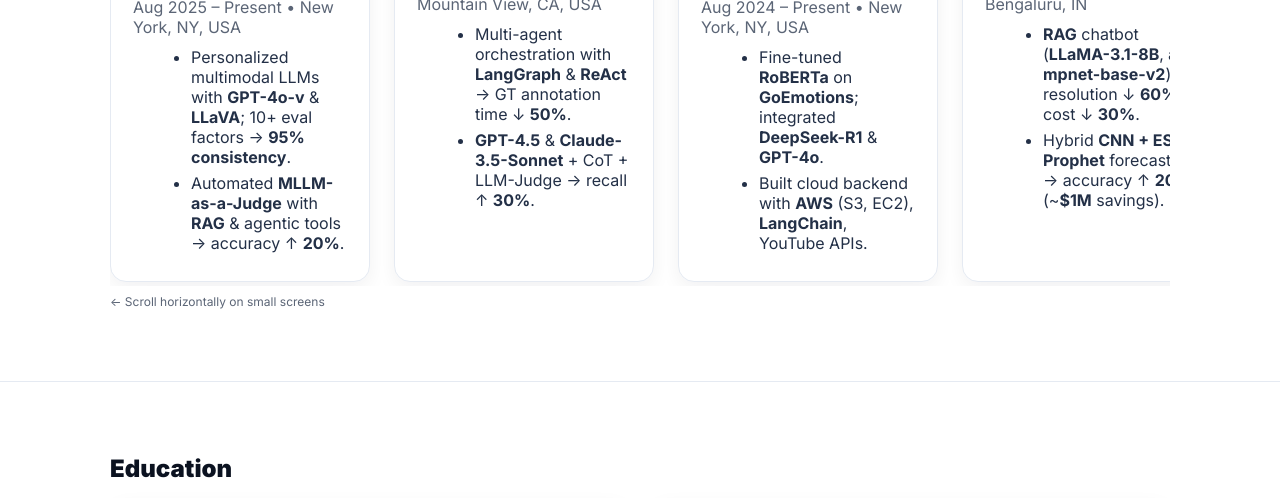
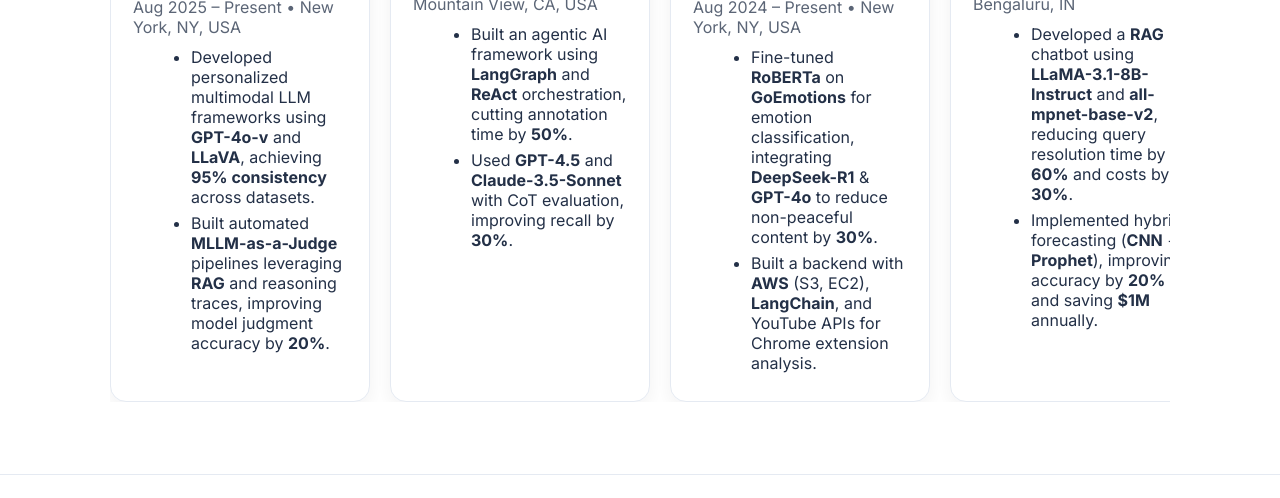
Before and after one commit to prakhar394/prakhar394.github.io, a plain HTML site: page index.html in a window 1280 px wide. Shown: the part 9139-9637 px from the top of the page. Drawn offline with Linux system fonts and the light colour scheme.

Commit message:
Update index.html

```diff
--- a/index.html
+++ b/index.html
@@ -316,64 +316,72 @@
   <div class="divider"></div>
 
   <!-- EXPERIENCE (forced single row with logos, slightly trimmed) -->
+  <!-- EXPERIENCE -->
   <section id="experience" class="section">
     <div class="wrap">
       <h2 class="title">Work Experience</h2>
 
-      <div class="exp-row">
+      <div class="grid" style="display:flex;flex-wrap:nowrap;gap:20px;overflow-x:auto;scrollbar-width:none;-ms-overflow-style:none;">
         <!-- Adobe Research -->
-        <div class="card exp-card" id="Adobe">
+        <div class="card" id="Adobe" style="min-width:260px;flex:1;transition:transform .3s,box-shadow .3s;">
           <div style="display:flex;align-items:center;gap:8px;flex-wrap:wrap">
-            <img class="logo" src="https://blog.adobe.com/en/publish/2020/05/28/media_1d87bf78b1ce19defbef0c7858b4df696215a4048.png?width=750&format=png&optimize=medium" onerror="this.onerror=null;this.src='https://upload.wikimedia.org/wikipedia/commons/thumb/5/5e/Adobe_Systems_logo_and_wordmark.svg/512px-Adobe_Systems_logo_and_wordmark.svg.png';" alt="Adobe"/>
+            <img class="logo" src="https://blog.adobe.com/en/publish/2020/05/28/media_1d87bf78b1ce19defbef0c7858b4df696215a4048.png?width=750&format=png&optimize=medium"
+                 onerror="this.onerror=null;this.src='https://upload.wikimedia.org/wikipedia/commons/thumb/5/5e/Adobe_Systems_logo_and_wordmark.svg/512px-Adobe_Systems_logo_and_wordmark.svg.png';"
+                 alt="Adobe" style="transition:transform .3s,filter .3s;cursor:pointer;">
             <h3 style="margin:0">Adobe Research — Generative AI Researcher</h3>
           </div>
           <div class="muted">Aug 2025 – Present • New York, NY, USA</div>
           <ul class="list">
-            <li>Personalized multimodal LLMs with <b>GPT-4o-v</b> & <b>LLaVA</b>; 10+ eval factors → <b>95% consistency</b>.</li>
-            <li>Automated <b>MLLM-as-a-Judge</b> with <b>RAG</b> & agentic tools → accuracy ↑ <b>20%</b>.</li>
+            <li>Developed personalized multimodal LLM frameworks using <b>GPT-4o-v</b> and <b>LLaVA</b>, achieving <b>95% consistency</b> across datasets.</li>
+            <li>Built automated <b>MLLM-as-a-Judge</b> pipelines leveraging <b>RAG</b> and reasoning traces, improving model judgment accuracy by <b>20%</b>.</li>
           </ul>
         </div>
 
         <!-- Intuit -->
-        <div class="card exp-card" id="Intuit">
+        <div class="card" id="Intuit" style="min-width:260px;flex:1;transition:transform .3s,box-shadow .3s;">
           <div style="display:flex;align-items:center;gap:8px;flex-wrap:wrap">
-            <img class="logo" src="https://logo.clearbit.com/intuit.com" onerror="this.onerror=null;this.src='https://upload.wikimedia.org/wikipedia/commons/thumb/7/79/Intuit_Logo.svg/512px-Intuit_Logo.svg.png';" alt="Intuit"/>
+            <img class="logo" src="https://logo.clearbit.com/intuit.com"
+                 onerror="this.onerror=null;this.src='https://upload.wikimedia.org/wikipedia/commons/thumb/7/79/Intuit_Logo.svg/512px-Intuit_Logo.svg.png';"
+                 alt="Intuit" style="transition:transform .3s,filter .3s;cursor:pointer;">
             <h3 style="margin:0">Intuit — AI & Data Science Intern</h3>
           </div>
           <div class="muted">May 2025 – Aug 2025 • Mountain View, CA, USA</div>
           <ul class="list">
-            <li>Multi-agent orchestration with <b>LangGraph</b> & <b>ReAct</b> → GT annotation time ↓ <b>50%</b>.</li>
-            <li><b>GPT-4.5</b> & <b>Claude-3.5-Sonnet</b> + CoT + LLM-Judge → recall ↑ <b>30%</b>.</li>
+            <li>Built an agentic AI framework using <b>LangGraph</b> and <b>ReAct</b> orchestration, cutting annotation time by <b>50%</b>.</li>
+            <li>Used <b>GPT-4.5</b> and <b>Claude-3.5-Sonnet</b> with CoT evaluation, improving recall by <b>30%</b>.</li>
           </ul>
         </div>
 
         <!-- Columbia AC4 -->
-        <div class="card exp-card" id="Columbia">
+        <div class="card" id="Columbia" style="min-width:260px;flex:1;transition:transform .3s,box-shadow .3s;">
           <div style="display:flex;align-items:center;gap:8px;flex-wrap:wrap">
-            <img class="logo" src="https://logo.clearbit.com/columbia.edu" onerror="this.onerror=null;this.src='https://upload.wikimedia.org/wikipedia/commons/thumb/3/3e/Columbia_University_shield.svg/512px-Columbia_University_shield.svg.png';" alt="Columbia University"/>
+            <img class="logo" src="https://logo.clearbit.com/columbia.edu"
+                 onerror="this.onerror=null;this.src='https://upload.wikimedia.org/wikipedia/commons/thumb/3/3e/Columbia_University_shield.svg/512px-Columbia_University_shield.svg.png';"
+                 alt="Columbia University" style="transition:transform .3s,filter .3s;cursor:pointer;">
             <h3 style="margin:0">Columbia University (AC4 Lab) — AI & ML Researcher</h3>
           </div>
           <div class="muted">Aug 2024 – Present • New York, NY, USA</div>
           <ul class="list">
-            <li>Fine-tuned <b>RoBERTa</b> on <b>GoEmotions</b>; integrated <b>DeepSeek-R1</b> & <b>GPT-4o</b>.</li>
-            <li>Built cloud backend with <b>AWS</b> (S3, EC2), <b>LangChain</b>, YouTube APIs.</li>
+            <li>Fine-tuned <b>RoBERTa</b> on <b>GoEmotions</b> for emotion classification, integrating <b>DeepSeek-R1</b> & <b>GPT-4o</b> to reduce non-peaceful content by <b>30%</b>.</li>
+            <li>Built a backend with <b>AWS</b> (S3, EC2), <b>LangChain</b>, and YouTube APIs for Chrome extension analysis.</li>
           </ul>
         </div>
 
         <!-- Morgan Stanley -->
-        <div class="card exp-card" id="MorganStanley">
+        <div class="card" id="MorganStanley" style="min-width:260px;flex:1;transition:transform .3s,box-shadow .3s;">
           <div style="display:flex;align-items:center;gap:8px;flex-wrap:wrap">
-            <img class="logo" src="https://logo.clearbit.com/morganstanley.com" onerror="this.onerror=null;this.src='https://upload.wikimedia.org/wikipedia/commons/thumb/8/8e/Morgan_Stanley_Logo_1.svg/512px-Morgan_Stanley_Logo_1.svg.png';" alt="Morgan Stanley"/>
+            <img class="logo" src="https://logo.clearbit.com/morganstanley.com"
+                 onerror="this.onerror=null;this.src='https://upload.wikimedia.org/wikipedia/commons/thumb/8/8e/Morgan_Stanley_Logo_1.svg/512px-Morgan_Stanley_Logo_1.svg.png';"
+                 alt="Morgan Stanley" style="transition:transform .3s,filter .3s;cursor:pointer;">
             <h3 style="margin:0">Morgan Stanley — Senior Data Scientist</h3>
           </div>
           <div class="muted">Jan 2022 – Aug 2024 • Bengaluru, IN</div>
           <ul class="list">
-            <li><b>RAG</b> chatbot (<b>LLaMA-3.1-8B</b>, <b>all-mpnet-base-v2</b>) → resolution ↓ <b>60%</b>, cost ↓ <b>30%</b>.</li>
-            <li>Hybrid <b>CNN + ES + Prophet</b> forecasting → accuracy ↑ <b>20%</b> (~<b>$1M</b> savings).</li>
+            <li>Developed a <b>RAG</b> chatbot using <b>LLaMA-3.1-8B-Instruct</b> and <b>all-mpnet-base-v2</b>, reducing query resolution time by <b>60%</b> and costs by <b>30%</b>.</li>
+            <li>Implemented hybrid forecasting (<b>CNN</b> + <b>Prophet</b>), improving accuracy by <b>20%</b> and saving <b>$1M</b> annually.</li>
           </ul>
         </div>
       </div>
-      <div class="muted" style="margin-top:8px;font-size:12px">← Scroll horizontally on small screens</div>
     </div>
   </section>
 
```
